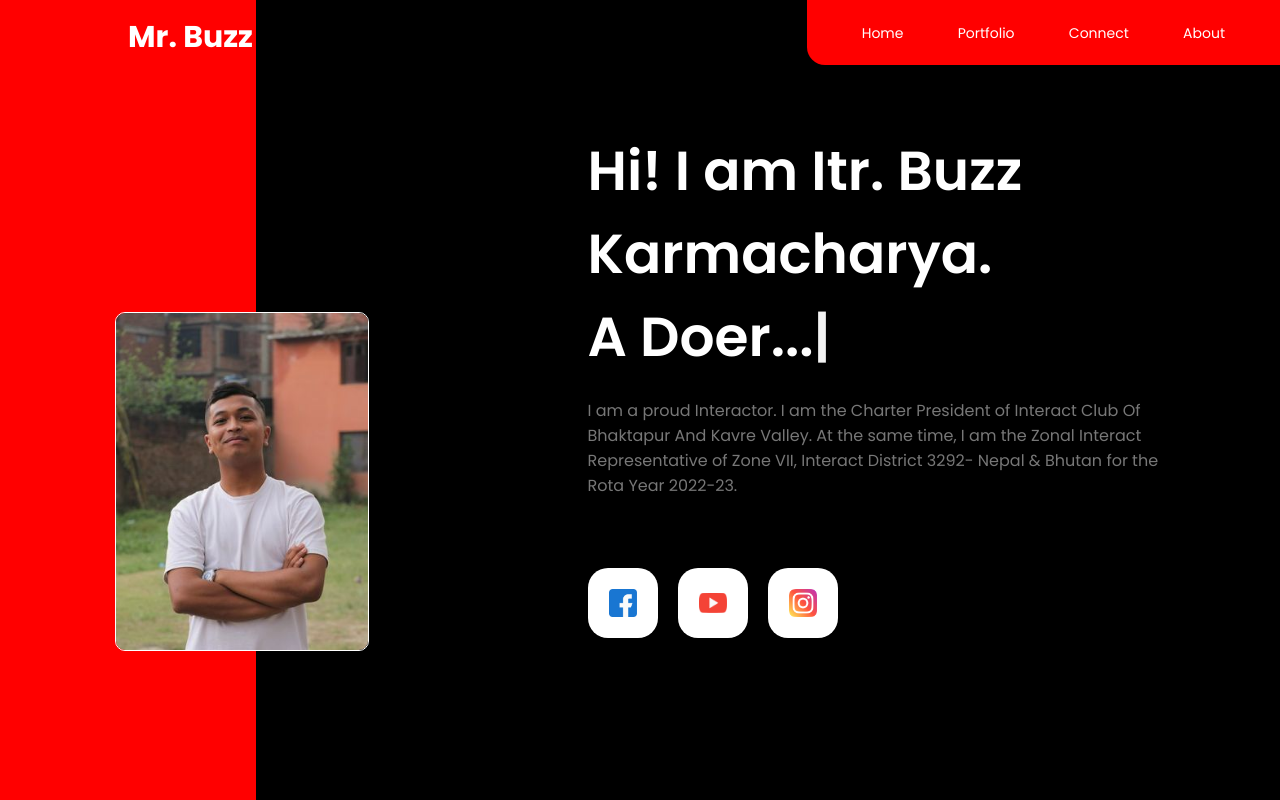
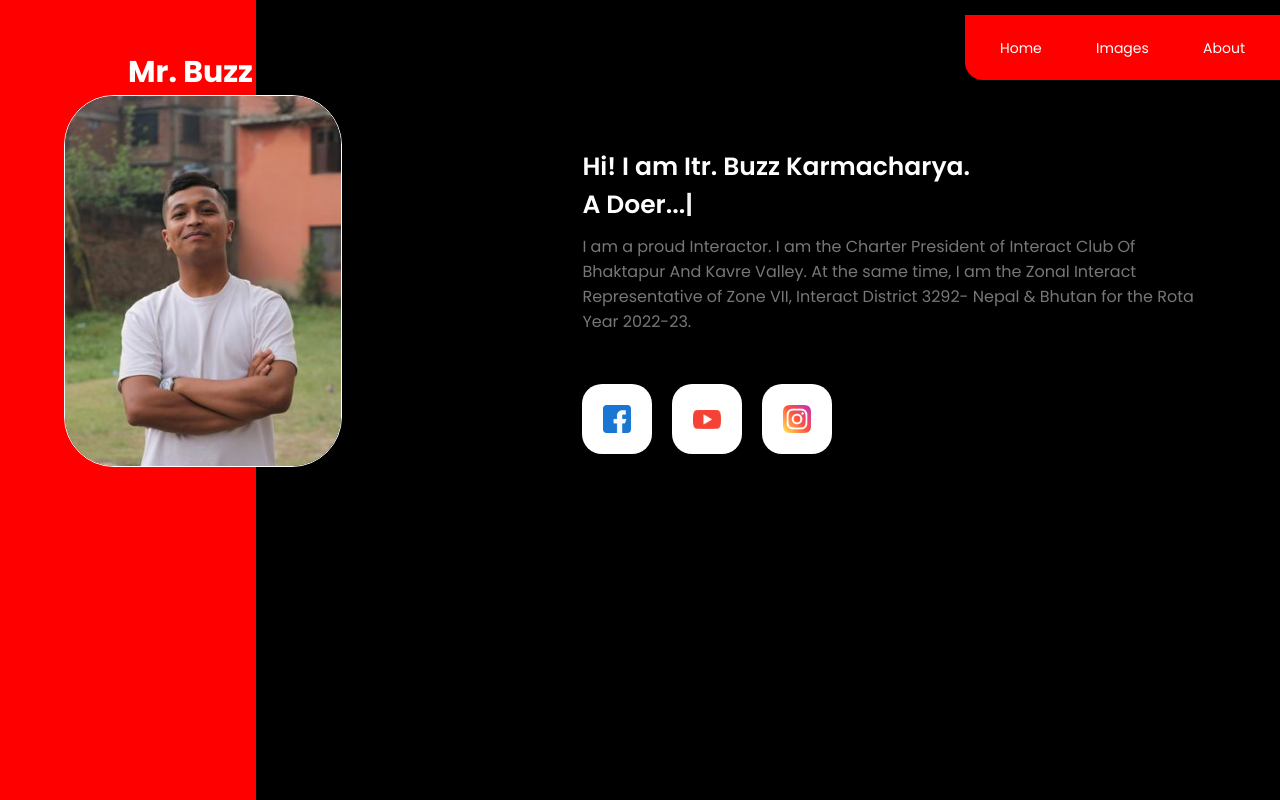
Before and after one commit to buzzkarmu/portfolio-website, a plain HTML site: page index.html in a window 1280 px wide. Drawn offline with nearby package versions, Linux system fonts and the light colour scheme.

Commit message:
modified

```diff
--- a/index.html
+++ b/index.html
@@ -18,9 +18,8 @@
             <a href="#" class="logo">Mr. Buzz</a>
             <div class="navigation">
                 <ul>
-                    <li><a href="#">Home</a></li>
-                    <li><a href="#">Portfolio</a></li>
-                    <li><a href="#">Connect</a></li>
+                    <li><a href="index.html">Home</a></li>
+                    <li><a href="https://www.facebook.com/buzz.karmacharya/photos_albums">Images</a></li>
                     <li><a href="#">About</a></li>
                 </ul>
             </div>
--- a/script.js
+++ b/script.js
@@ -1,6 +1,6 @@
 
 var typed = new Typed('.auto',{
-    strings: ['A Reader...','A Doer...','A Good Learner...'],
+    strings: ['A Reader...','A Doer...','A Learner...'],
     typeSpeed:100,
     backSpeed:100,
     loop: true
--- a/style.css
+++ b/style.css
@@ -16,13 +16,13 @@
     font-size: 30px;
     font-weight: bold;
     color: #fff;
-    padding-top: 10px;
+    padding-top: 50px;
     padding-left: 10%;
 }
 .navigation{
     text-align: right;
     background: red;
-    padding: 10px 30px;
+    padding: 10px 10px;
     border-bottom-left-radius: 18px;
 }
 .navigation ul li{
@@ -51,12 +51,12 @@ nav{
     background: red;
 }
 .row{
-    padding:0 9%;
+    padding:0 5%;
     display: flex;
     align-items: flex-end;
     justify-content: space-between;
     position: relative;
-    margin-top: 5%;
+    margin-top: 0%;
 }
 .left-col{
     flex-basis:40%;
@@ -67,7 +67,7 @@ nav{
 .left-col img{
     width: 60%;
     cursor: pointer;
-    border-radius: 10px;
+    border-radius: 50px;
     filter: grayscale(0);
     transition:1s;
     border: 1px solid white;
@@ -76,12 +76,12 @@ nav{
     filter: grayscale(1);
 }
 .right-col h1{
-    font-size: 55px;
+    font-size: 25px;
     font-weight: 600;
 }
 .right-col p{
     color: #777;
-    margin:20px 0px 70px;
+    margin:10px 0px 50px;
 }
 .socialmedia{
     display: flex;
```
